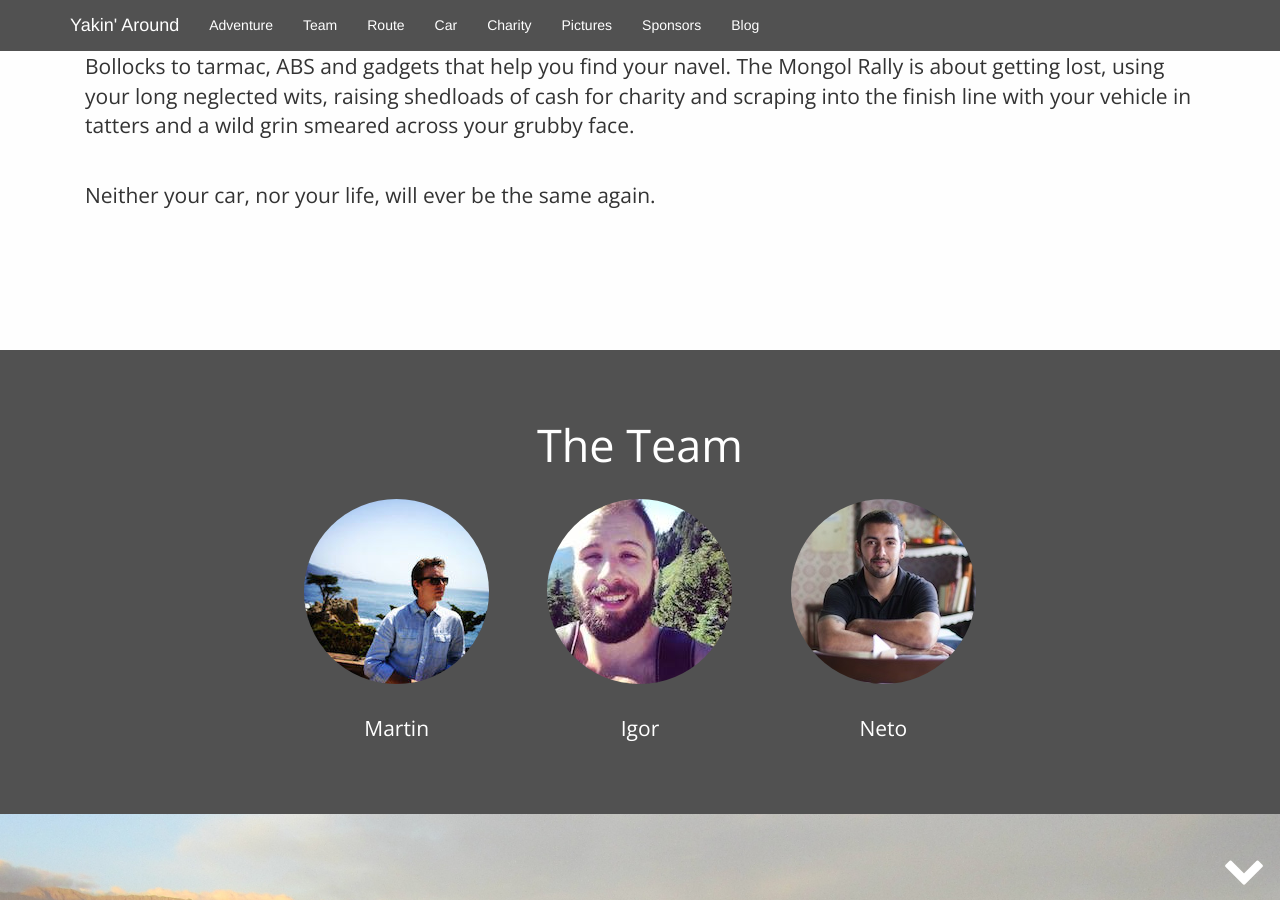
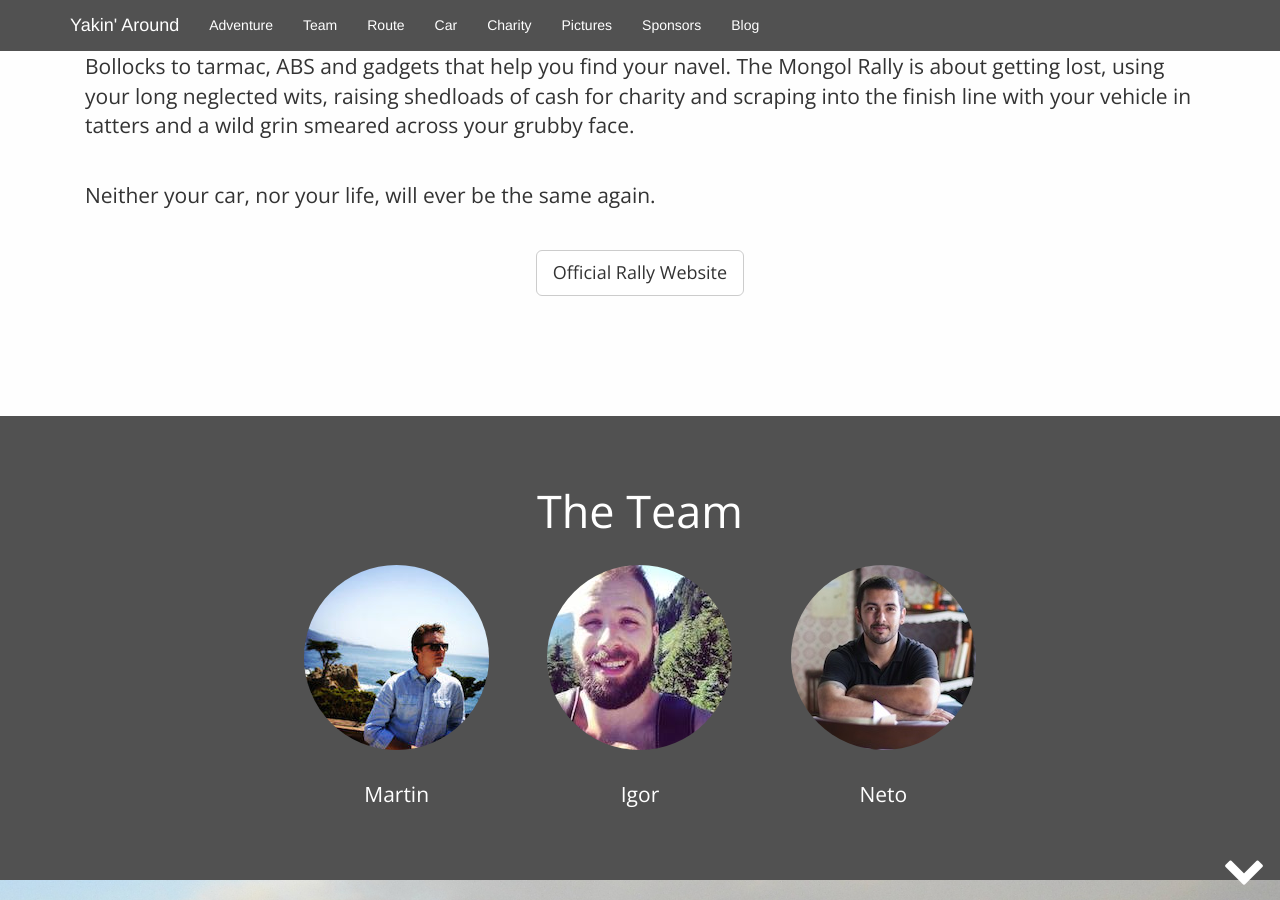
Before and after one commit to spiermar/yakinaround.com, a Jekyll site: the page built from index.html, in a window 1280 px wide and 900 px high, scrolled down 1873 px. Built offline with Jekyll 4.4.1, drawn with Linux system fonts in a browser that asks for light colours; nearby versions of some CDN libraries; Markdown is read by kramdown in place of the engine named in the settings.

Commit message:
Link to the official website.

```diff
--- a/index.html
+++ b/index.html
@@ -59,6 +59,10 @@ title: Team Yakin' Around
         <p class="lead">Bollocks to tarmac, ABS and gadgets that help you find your navel. The Mongol Rally is about getting lost, using your long neglected wits, raising shedloads of cash for charity and scraping into the finish line with your vehicle in tatters and a wild grin smeared across your grubby face.<p>
         <div>&nbsp;</div>
         <p class="lead">Neither your car, nor your life, will ever be the same again.</p>
+        <div>&nbsp;</div>
+        <div class="row text-center">
+          <a href="http://www.theadventurists.com/mongol-rally/" target="_blank" class="btn btn-default btn-lg">Official Rally Website</a>
+        </div>
       </div>
     </div>
   </div>
```
